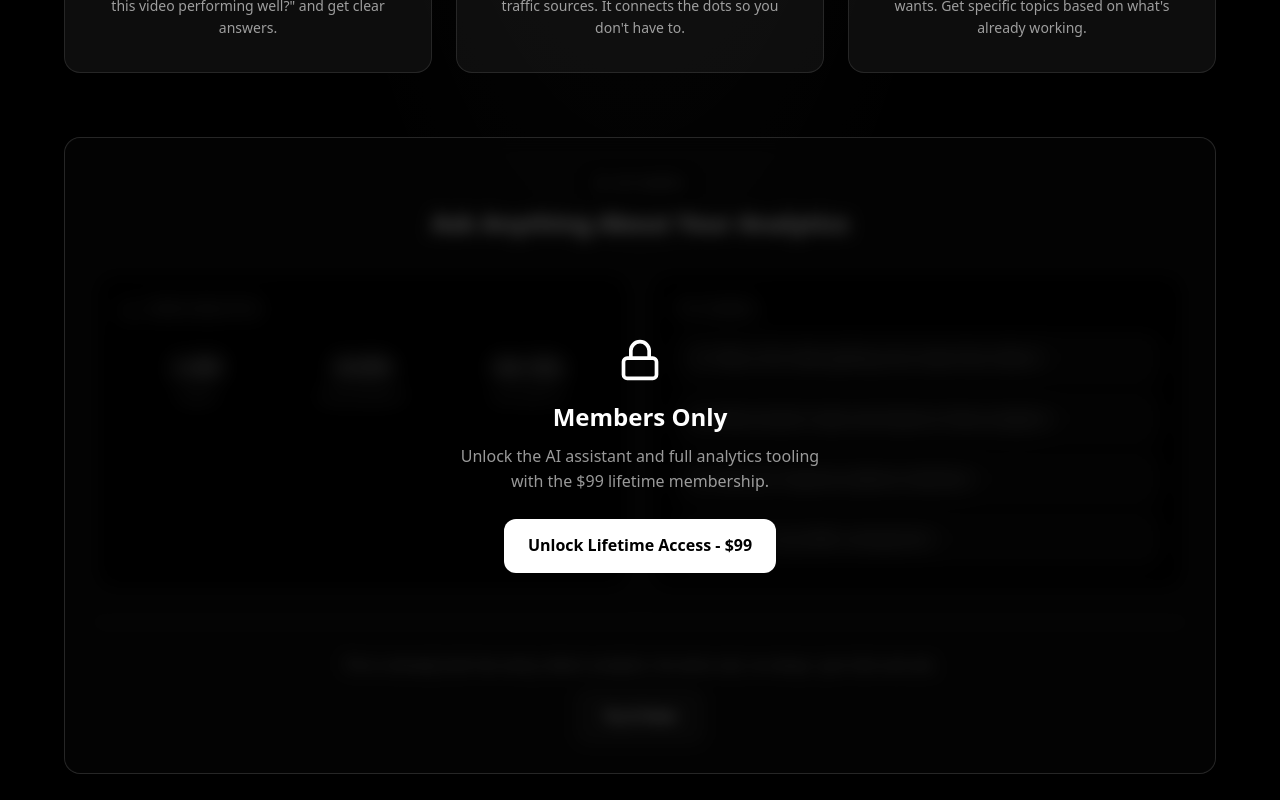
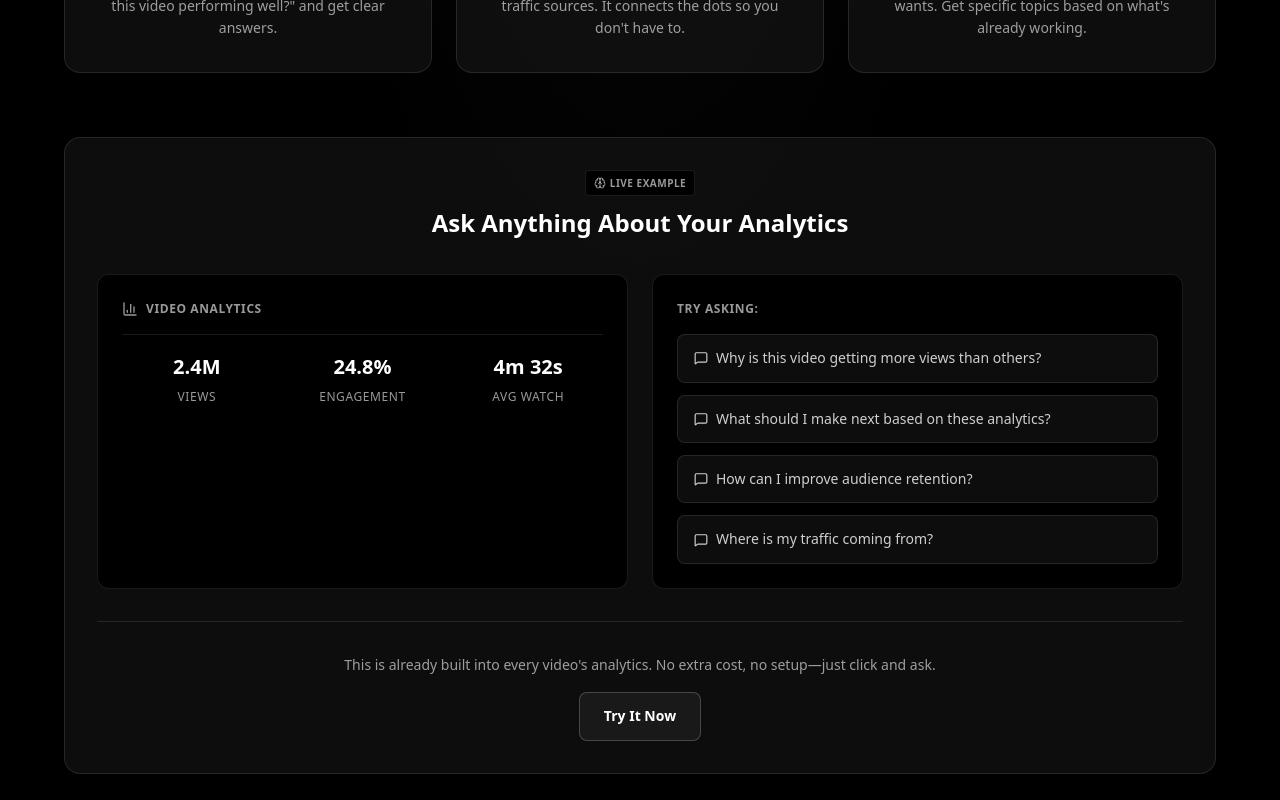
Before and after one commit to createsomethingtoday/outerfields-pcn-upload, a SvelteKit app: page / in a window 1280 px wide. Shown: the part 6560-7360 px from the top of the page. Built offline with nearby package versions, Linux system fonts and the light colour scheme; no server answers; a web font is replaced by a local one.

Commit message:
fix(outerfields): ungate AI analytics chat preview on landing page

```diff
--- a/src/routes/+page.svelte
+++ b/src/routes/+page.svelte
@@ -201,7 +201,8 @@
 	<JourneySection />
 	<AnalyticsDashboard />
 	<PlatformComponents />
-	<AIAnalytics />
+	<!-- Client request: allow chat demo on landing page (no membership gate) -->
+	<AIAnalytics forceUnlocked />
 
 	{#if isMember}
 		<BuildProgress />
```
